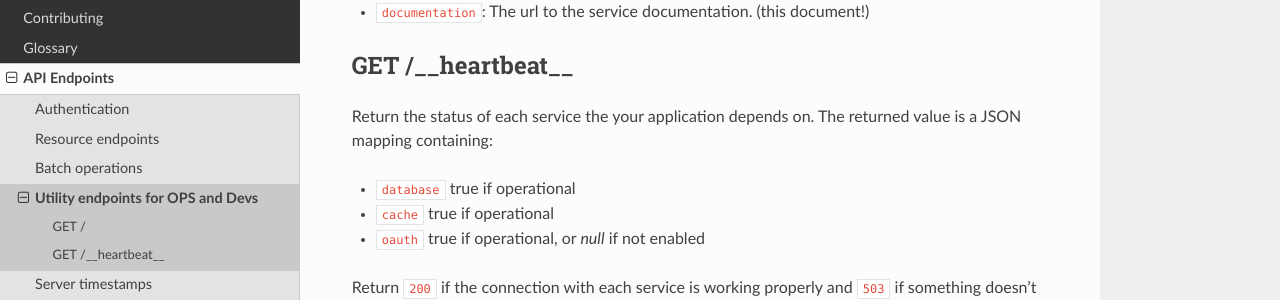
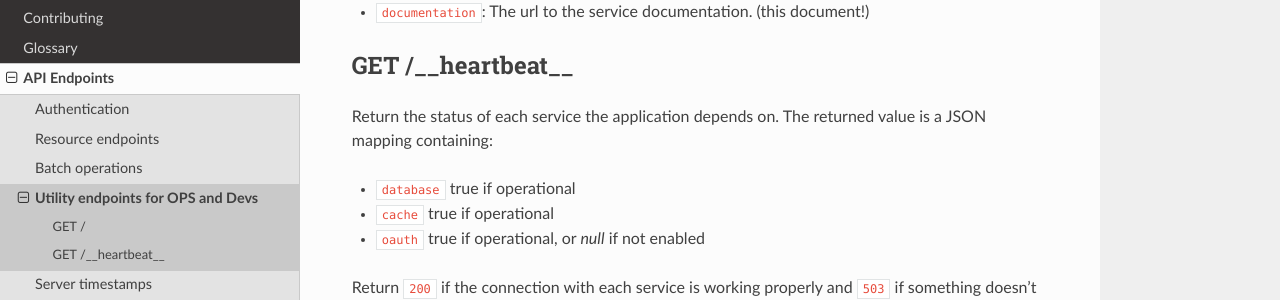
Before and after one commit to Kinto/kinto, a Sphinx documentation site: the page built from docs/api/utilities.rst, in a window 1280 px wide. Shown: the part 364-664 px from the top of the page. Built offline with Sphinx 7.4.7 and the Read the Docs theme 2.0.0, drawn with Linux system fonts in a browser that asks for light colours.

Commit message:
Remove you

```diff
--- a/docs/api/utilities.rst
+++ b/docs/api/utilities.rst
@@ -18,7 +18,7 @@ The returned value is a JSON mapping containing:
 GET /__heartbeat__
 ==================
 
-Return the status of each service the your application depends on. The
+Return the status of each service the application depends on. The
 returned value is a JSON mapping containing:
 
 - ``database`` true if operational
--- a/docs/configuration.rst
+++ b/docs/configuration.rst
@@ -301,7 +301,7 @@ useful when trying to find slowness in the application.
 
 Enable middlewares as described :ref:`here <configuration-middlewares>`.
 
-Update your configuration file with the following values:
+Update the configuration file with the following values:
 
 .. code-block:: ini
 
--- a/docs/installation.rst
+++ b/docs/installation.rst
@@ -140,9 +140,7 @@ if ran by the ``postgres`` system user. The following command will assign it:
 Server using Docker
 -------------------
 
-Install docker:
-
-On Ubuntu you can do:
+Install docker, for example on Ubuntu:
 
 ::
 
```
